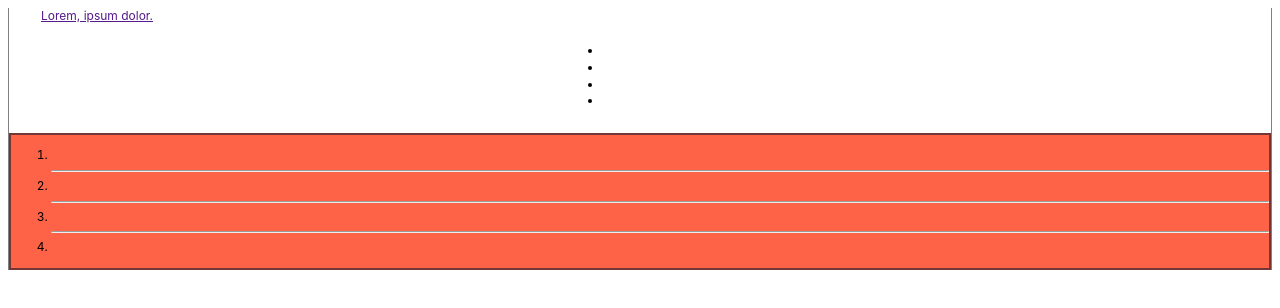
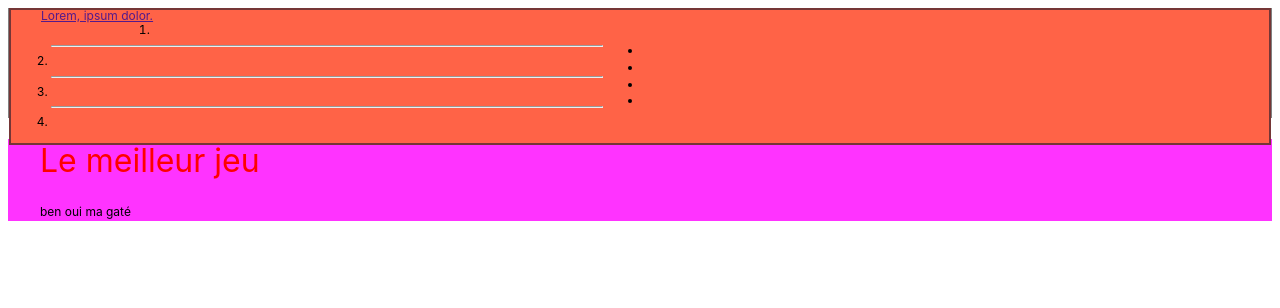
Before and after one commit to Nouamane55/Molengeek, a plain HTML site: page Exercices/FREECODEII/index.html in a window 1280 px wide. Drawn offline with Linux system fonts and the light colour scheme.

Commit message:
recapejour1semaine2

```diff
--- a/Exercices/FREECODEII/index.html
+++ b/Exercices/FREECODEII/index.html
@@ -34,7 +34,6 @@
 
                 </div>
 
-            </header>
                 <section>
                     <div class="header">
                         <ol>
@@ -57,6 +56,22 @@
 
         </section>
     </div>
+    </header>
+    <div class="main-content">
+        <div class="data-title">
+            <h1 class="ttle">Le meilleur jeu</h1>
+            <div class="top1">
+                <div class="top1a">ben oui ma gaté</div>
+            </div>
+
+
+        </div>
+        <div class="top4"></div>
+        <div class="game-ranking"></div>
+
+
+
+    </div>
     <!--  Footer -->
 </body>
 
--- a/Exercices/FREECODEII/public/css/style.css
+++ b/Exercices/FREECODEII/public/css/style.css
@@ -62,4 +62,21 @@ div {
 ul {
     margin: 0;
     padding: 0;
+    display: block;
+    list-style-type: disc;
+    margin-block-start: 1em;
+    margin-block-end: 1em;
+    margin-block-start: 0px;
+    margin-inline-end: 0px;
+    padding-inline-start: 40px;
 }
+.main-content{
+    background: #f3f;
+    padding: 0 32px;
+}
+.ttle{
+    color: red;
+    font-size: 32px;
+    font-weight: 400;
+    margin-bottom: 20px;
+}
```
Lines whose indentation alone changed are shown as unchanged.
